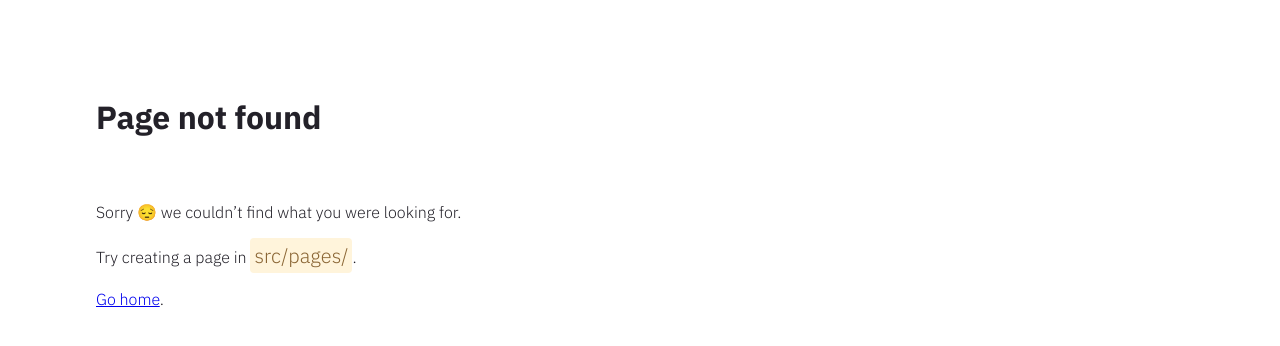
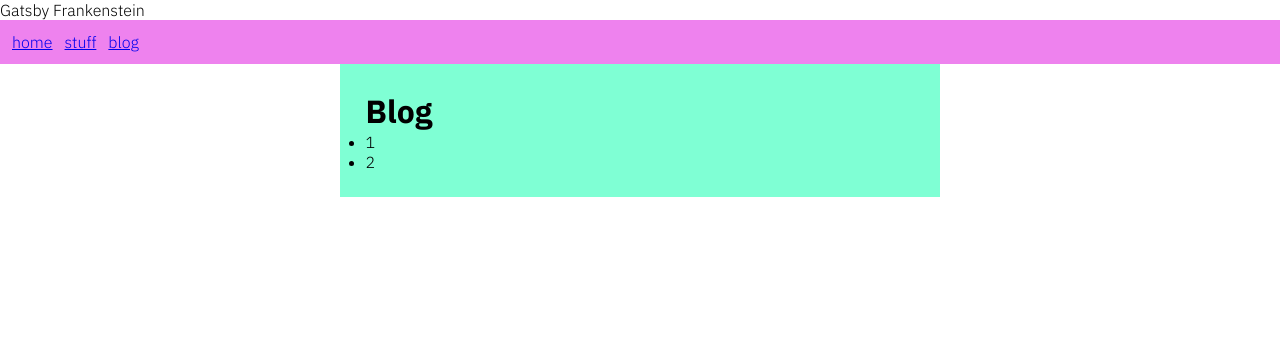
Before and after one commit to Sblbl/first_gatsby, a Gatsby site: page /blog in a window 1280 px wide. Before the commit this address had no page. Built offline with nearby package versions, Linux system fonts and the light colour scheme; Gatsby itself is replaced by a stand-in of ours.

Commit message:
test on blog pages

```diff
--- a/gatsby-config.js
+++ b/gatsby-config.js
@@ -15,6 +15,13 @@ module.exports = {
     			],
     			display: 'swap'
     		}
-    	}
+    	},
+    	 {
+			resolve: "gatsby-source-filesystem",
+			options: {
+				name: `blog`,
+				path: `${__dirname}/blog`,
+			}
+		},
 	],
 };
--- a/src/components/layout.js
+++ b/src/components/layout.js
@@ -1,15 +1,26 @@
 import * as React from 'react'
-import { Link } from 'gatsby'
+import { Link, useStaticQuery, graphql } from 'gatsby'
 import { container } from './layout.module.scss'
 
 const Layout = ({pageTitle, children}) => {
+	const data = useStaticQuery( graphql`
+			query {
+				site {
+					siteMetadata {
+						title
+					}
+				}
+			}
+		`)
 	return (
 		<div>
-			<title>pageTitle</title>
+			<title> { pageTitle } | { data.site.siteMetadata.title } </title>
+			<header> { data.site.siteMetadata.title } </header>
 			<nav>
 				<ul>
 					<li><Link to='/'>home</Link></li>
 					<li><Link to='/stuff'>stuff</Link></li>
+					<li><Link to='/blog'>blog</Link></li>
 				</ul>
 			</nav>
 			<main className={container}>
--- /dev/null
+++ b/src/pages/blog.js
@@ -0,0 +1,28 @@
+import * as React from 'react'
+import { graphql } from 'gatsby'
+import Layout from '../components/layout'
+
+const BlogPage = ({ data }) => {
+	return (
+		<Layout pageTitle='Blog'>
+			<ul>
+				{
+					data.allFile.nodes.map(node => (
+						<li key = { node.name }>{ node.name }</li>
+						))
+				}
+			</ul>
+		</Layout>
+	)
+}
+
+export const query = graphql`
+		query {
+			allFile(filter: {sourceInstanceName: {eq: "blog"}}) {
+			    nodes {
+			      name
+			    }
+			}
+		}`
+
+export default BlogPage
```
Also changed, not shown: README.md, blog/1.mdx (added), blog/2.mdx (added), 3 other files.
